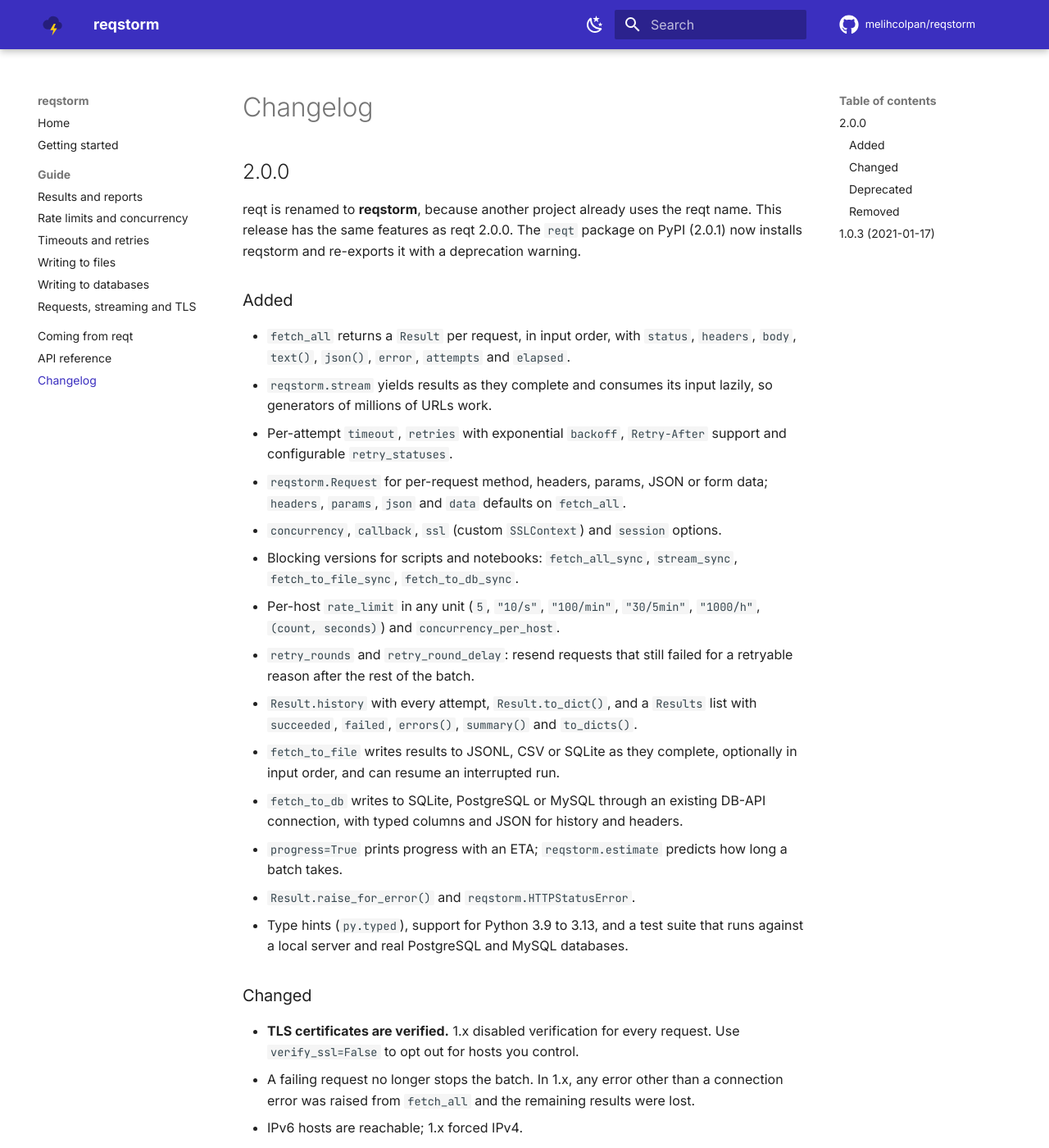
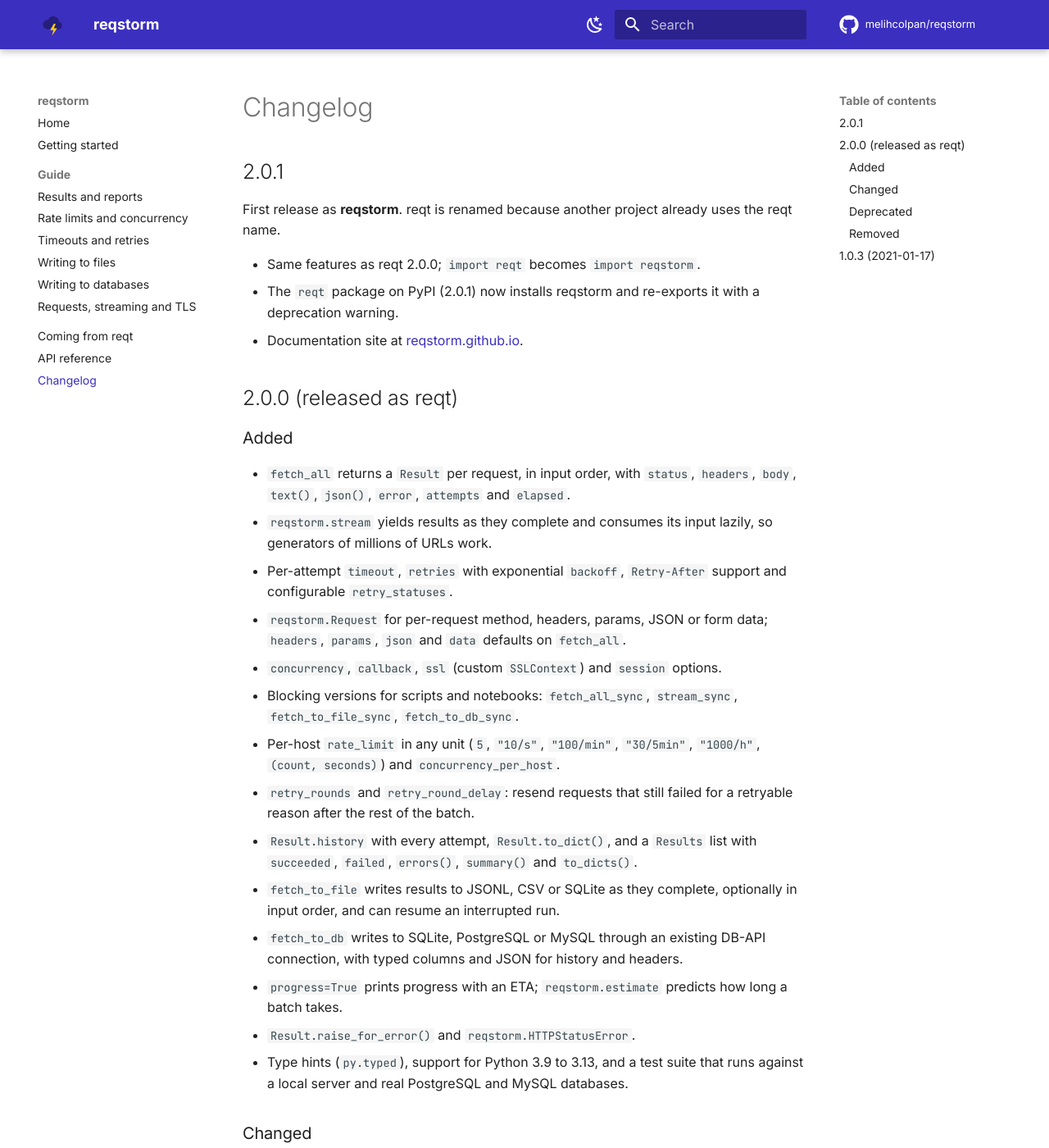
Before and after one commit to melihcolpan/reqt, an MkDocs documentation site: the page built from docs/changelog.md, in a window 1280 px wide and 1400 px high. Shown: the whole window at 82% size. Built offline with MkDocs 1.6.1 and Material for MkDocs 9.7.7, drawn with Linux system fonts in a browser that asks for light colours; comment, search, counter and statistics services are not loaded.

Commit message:
Release reqstorm 2.0.1
- First release under the reqstorm name. The tag v2.0.0 already belongs to
  the reqt 2.0.0 release in this repository, so reqstorm starts at 2.0.1
  with the same features.
- The changelog describes the rename and keeps 2.0.0 as the reqt release.
- The home page heading uses the full text colour; the theme's heading
  style overrode it.

```diff
--- a/CHANGELOG.md
+++ b/CHANGELOG.md
@@ -1,8 +1,14 @@
 # Changelog
 
-## 2.0.0
+## 2.0.1
 
-reqt is renamed to **reqstorm**, because another project already uses the reqt name. This release has the same features as reqt 2.0.0. The `reqt` package on PyPI (2.0.1) now installs reqstorm and re-exports it with a deprecation warning.
+First release as **reqstorm**. reqt is renamed because another project already uses the reqt name.
+
+- Same features as reqt 2.0.0; `import reqt` becomes `import reqstorm`.
+- The `reqt` package on PyPI (2.0.1) now installs reqstorm and re-exports it with a deprecation warning.
+- Documentation site at [reqstorm.github.io](https://reqstorm.github.io).
+
+## 2.0.0 (released as reqt)
 
 ### Added
 - `fetch_all` returns a `Result` per request, in input order, with `status`, `headers`, `body`, `text()`, `json()`, `error`, `attempts` and `elapsed`.
--- a/docs/assets/extra.css
+++ b/docs/assets/extra.css
@@ -13,7 +13,7 @@
 
 /* Home page */
 .rs-hero { padding: 1.5rem 0 0.5rem; }
-.rs-hero h1 { font-size: 2.6rem; font-weight: 800; letter-spacing: -0.02em; margin-bottom: 0.4rem; color: var(--md-default-fg-color); }
-.rs-hero p.rs-tagline { font-size: 1.15rem; max-width: 40rem; color: var(--md-default-fg-color--light); }
+.md-typeset .rs-hero h1 { font-size: 2.6rem; font-weight: 800; letter-spacing: -0.02em; margin-bottom: 0.4rem; color: var(--md-default-fg-color); }
+.md-typeset .rs-hero p.rs-tagline { font-size: 1.15rem; max-width: 40rem; color: var(--md-default-fg-color--light); }
 .rs-hero .md-button { margin: 0.4rem 0.4rem 0.4rem 0; }
 .rs-install { font-family: var(--md-code-font-family); }
--- a/reqstorm/__init__.py
+++ b/reqstorm/__init__.py
@@ -27,7 +27,7 @@
 from ._plan import Estimate, estimate
 from ._sync import fetch_all_sync, fetch_to_db_sync, fetch_to_file_sync, stream_sync
 
-__version__ = "2.0.0"
+__version__ = "2.0.1"
 
 __all__ = [
     "DEFAULT_RETRY_STATUSES",
```
